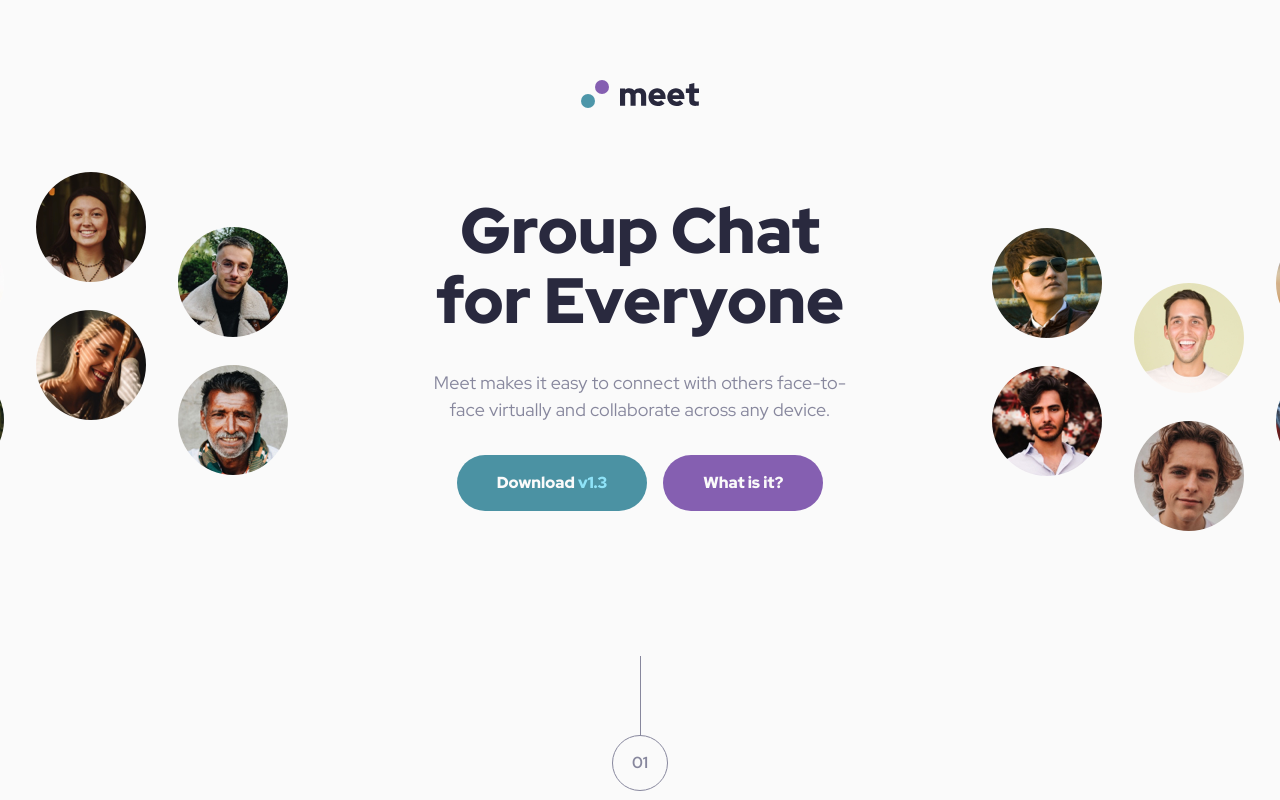
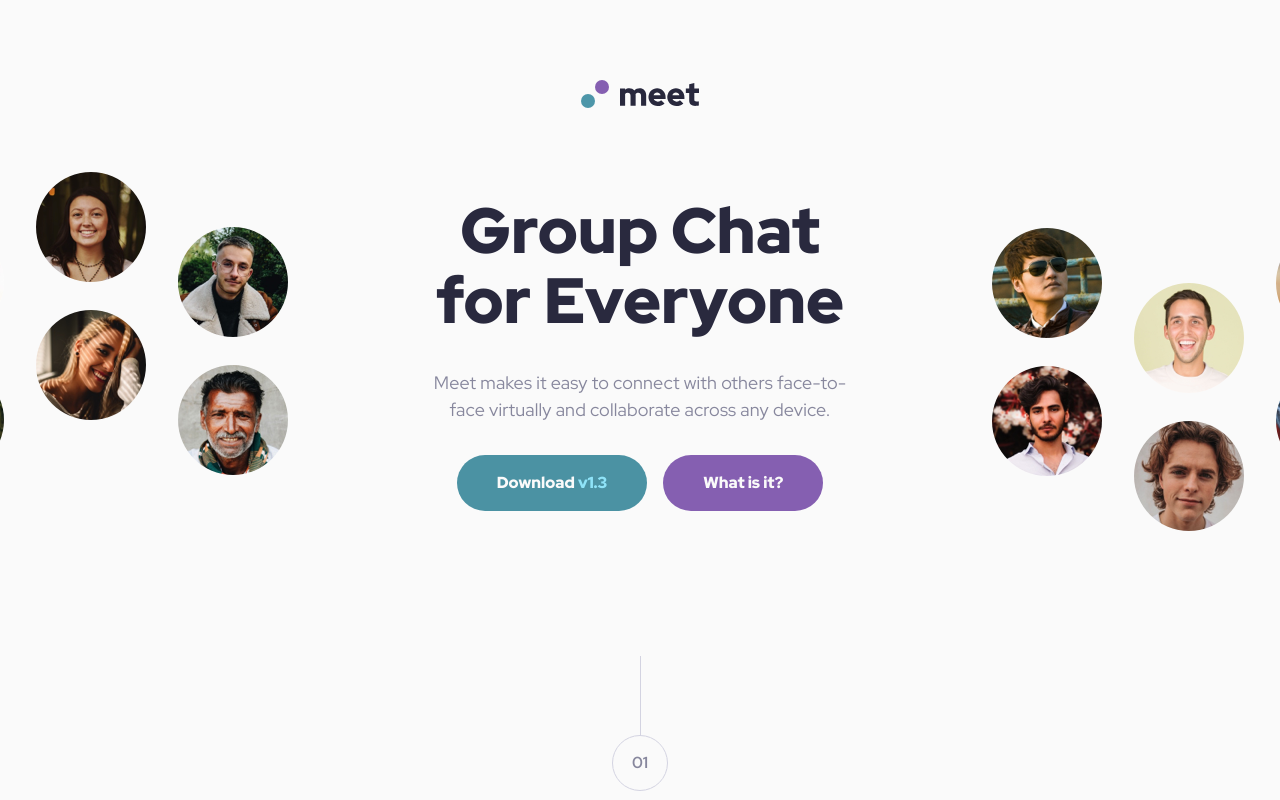
Before and after one commit to bulhakovolexii/meet-landing-page, a website: page index.html in a window 1280 px wide. Shown: the top 800 px of the page. Drawn offline with Linux system fonts and the light colour scheme.

Commit message:
fix: changed border color of numbers

```diff
--- a/src/css/input.css
+++ b/src/css/input.css
@@ -44,7 +44,7 @@
   }
 
   .number {
-    @apply relative mt-20 flex h-14 w-14 items-center justify-center rounded-full border-1 bg-white font-bold text-slate-600 before:absolute before:bottom-full before:left-1/2 before:block before:h-20 before:w-0 before:border-l-1 before:content-[''];
+    @apply relative mt-20 flex h-14 w-14 items-center justify-center rounded-full border-1 border-slate-300 bg-white font-bold text-slate-600 before:absolute before:bottom-full before:left-1/2 before:block before:h-20 before:w-0 before:border-l-1 before:border-slate-300 before:content-[''];
   }
 
   .img {
```
Also changed, not shown: src/css/output.css.
